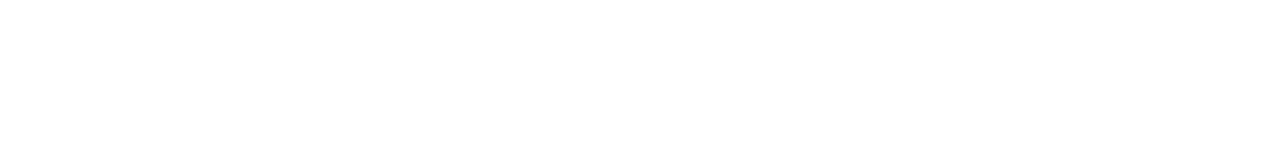
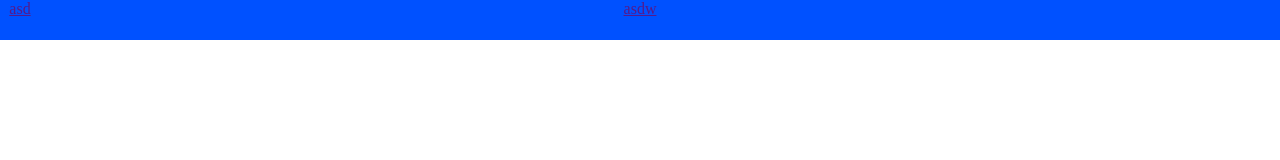
Before and after one commit to veitronsm/redsocial, a plain HTML site: page index.html in a window 1280 px wide. Drawn offline with Linux system fonts and the light colour scheme.

Commit message:
barra de navegacion proseso

```diff
--- a/index.html
+++ b/index.html
@@ -11,6 +11,14 @@
 </head>
 
 <body>
+    <!-- barra de navegacion inicia -->
+
+    <header class="barra">
+        <a class="barra__iconouser" href="">asd</a>
+        <a class="barra__iconocam" href="">asdw</a>
+    </header>
+    <nav></nav>
+    <main></main>
 
 </body>
 
--- a/style.css
+++ b/style.css
@@ -0,0 +1,12 @@
+* {
+    margin: 0;
+}
+
+.barra {
+    display: grid;
+    grid-template-columns: 40px auto 40px;
+    width: 100%;
+    height: 40px;
+    background-color: #0051ff;
+    text-align: center;
+}
```
